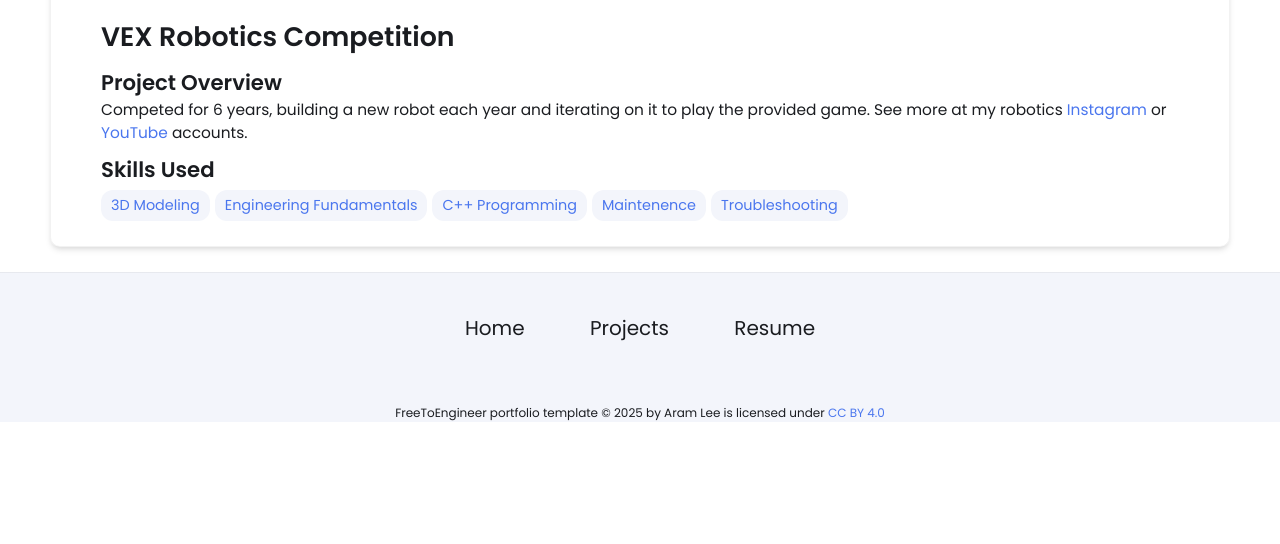
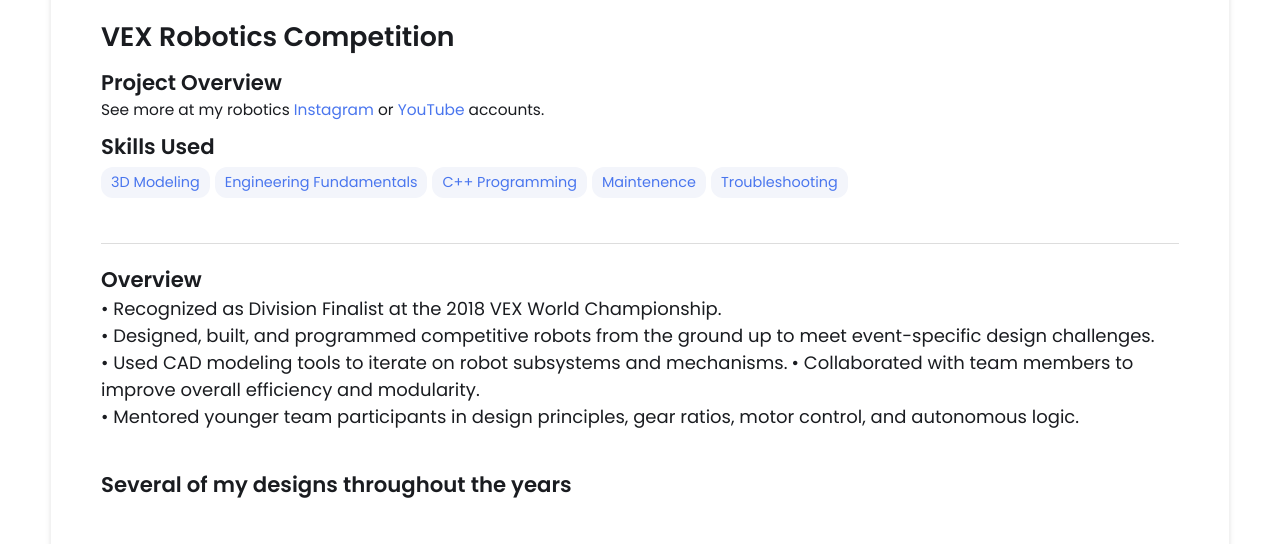
Before and after one commit to JosephWah/JosephW.github.io, a Jekyll site: the page built from _projects/TRobotics/index.md, in a window 1280 px wide and 1400 px high, scrolled down 282 px. Shown: the part 208-752 px from the top of the window. Built offline with Jekyll 4.4.1, drawn with Linux system fonts in a browser that asks for light colours; before the commit the page ends 912 px from its top, so only the background shows below that; some of the changed text lies outside the part shown; grey boxes are pictures that could not be loaded.

Commit message:
Update index.md

```diff
--- a/_projects/TRobotics/index.md
+++ b/_projects/TRobotics/index.md
@@ -1,8 +1,7 @@
 ---
 layout: post
 title: VEX Robotics Competition
-description: Competed for 6 years, building a new robot each year and iterating on it to play the provided game. See more at my robotics <a href="https://www.instagram.com/joseph_621a/">Instagram</a> or <a href="https://www.youtube.com/@team_621a6">YouTube</a> accounts.
-
+description: See more at my robotics <a href="https://www.instagram.com/joseph_621a/">Instagram</a> or <a href="https://www.youtube.com/@team_621a6">YouTube</a> accounts.
 skills:
 - 3D Modeling
 - Engineering Fundamentals
@@ -11,3 +10,44 @@
 - Troubleshooting
 main-image: /Screenshot 2025-05-29 163455.pn
 ---
+
+---
+## Overview
+<span style="font-size: 18px">•	Recognized as Division Finalist at the 2018 VEX World Championship.</span>
+<span style="font-size: 18px">•	Designed, built, and programmed competitive robots from the ground up to meet event-specific design challenges.</span>
+<span style="font-size: 18px">•	Used CAD modeling tools to iterate on robot subsystems and mechanisms.</span>
+<span style="font-size: 18px">•	Collaborated with team members to improve overall efficiency and modularity.</span>
+<span style="font-size: 18px">•	Mentored younger team participants in design principles, gear ratios, motor control, and autonomous logic.</span>
+<br> <br>
+## Several of my designs throughout the years
+<br>
+
+### 2019 VEX Tower Takeover Robot
+{% include image-gallery.html images="https://live.staticflickr.com/65535/54554890226_8afb96933c_w.jpg" height="400" %}
+
+<br> <br>
+### 2018 VEX Turning Point
+{% include image-gallery.html images="https://live.staticflickr.com/65535/54554890201_3ed37241bc_w.jpg" height="400" %}
+
+<br> <br>
+### 2017 VEX In the Zone Robot V3
+{% include image-gallery.html images="https://live.staticflickr.com/65535/54555228010_b9d34e3e39_w.jpg" height="400" %}
+{% include image-gallery.html images="https://live.staticflickr.com/65535/54554011242_187849ef05_w.jpg" height="400" %}
+
+<br> <br>
+### 2017 VEX In the Zone Robot V2
+{% include image-gallery.html images="https://live.staticflickr.com/65535/54554011327_738e50d6e8_w.jpg" height="400" %}
+{% include image-gallery.html images="https://live.staticflickr.com/65535/54555127443_b5343c5ae4_w.jpg" height="400" %}
+
+<br> <br>
+### 2017 VEX In the Zone Robot V1
+{% include image-gallery.html images="https://live.staticflickr.com/65535/54555227950_fcd1acc3f0_w.jpg" height="400" %}
+{% include image-gallery.html images="https://live.staticflickr.com/65535/54555228000_c9ba358c44_w.jpg" height="400" %}
+
+<br> <br>
+### 2016 VEX Starstruck Robot
+{% include image-gallery.html images="https://live.staticflickr.com/65535/54555227905_37f4ac84c3_w.jpg" height="400" %}
+
+<br> <br>
+### 2015 VEX Nothing But Net Robot
+{% include image-gallery.html images="https://live.staticflickr.com/65535/54554890181_37d7c3d022_w.jpg" height="400" %}
```
